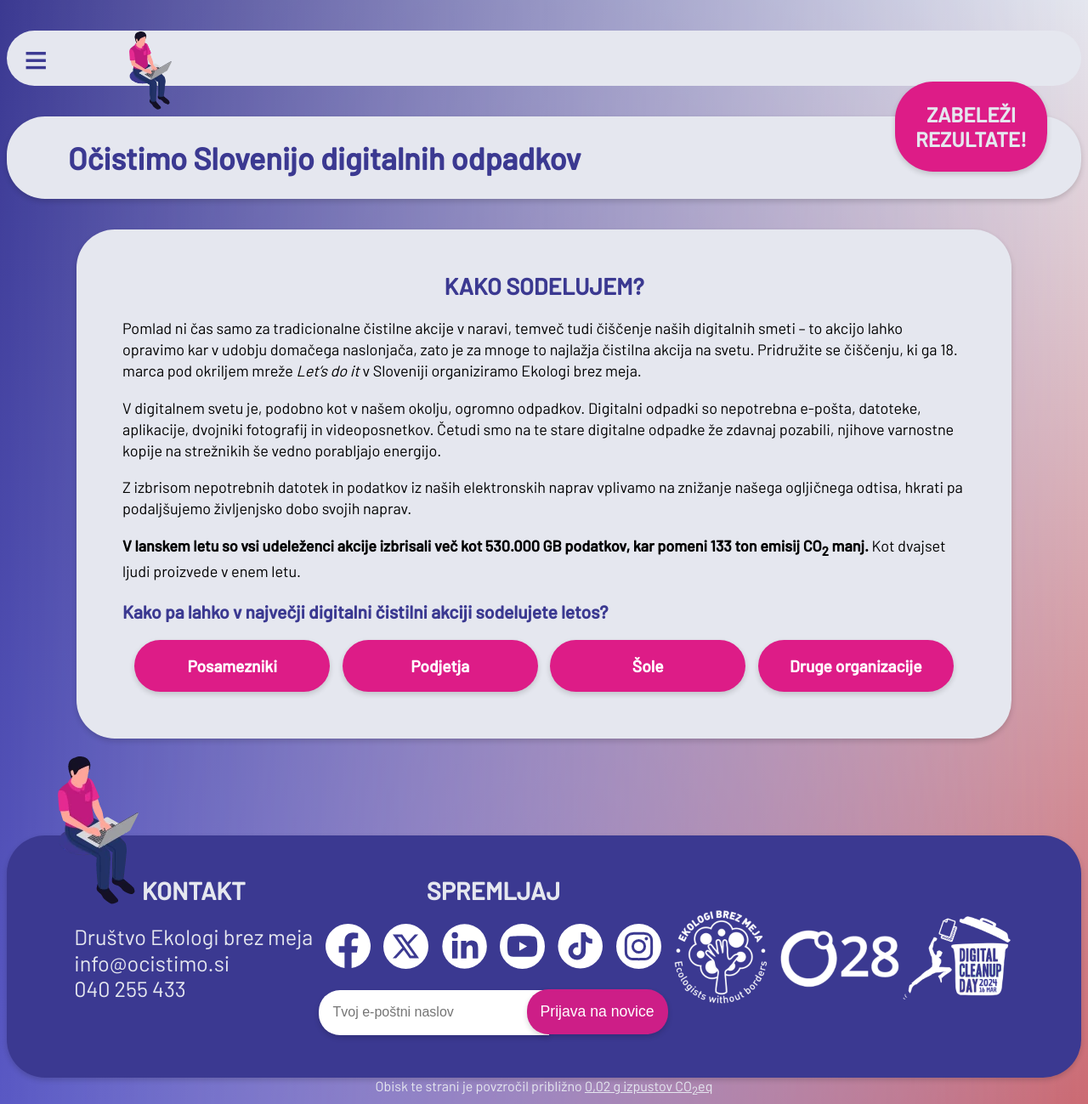
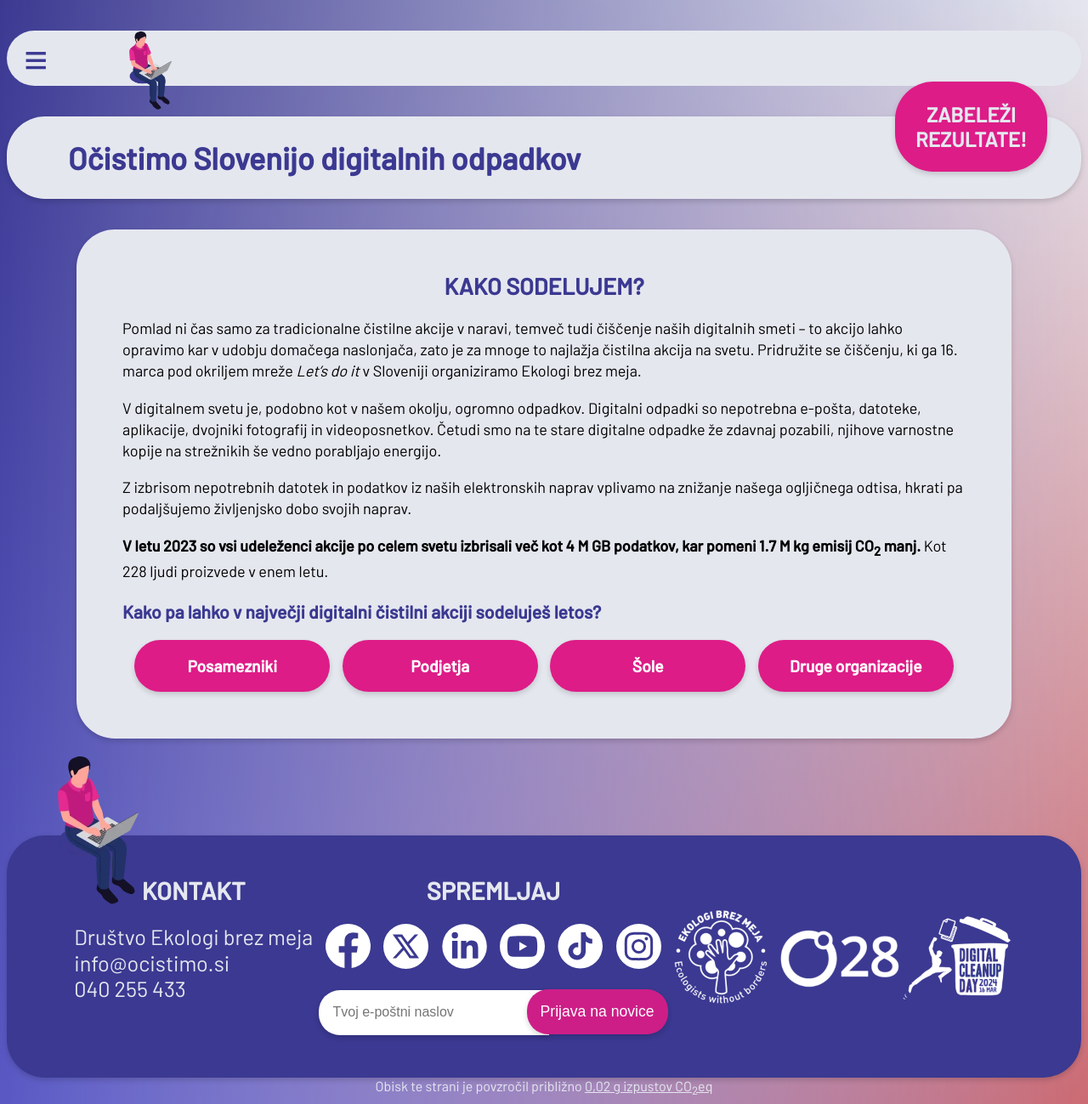
Before and after one commit to ewba/dcd-si, a Jekyll site: the page built from kako-sodelujem.md, in a window 1280 px wide. Shown: the whole page at 85% size. Built offline with Jekyll 4.4.1, drawn with Linux system fonts in a browser that asks for light colours.

Commit message:
Update kako-sodelujem.md

```diff
--- a/kako-sodelujem.md
+++ b/kako-sodelujem.md
@@ -2,18 +2,18 @@
 layout: single-page
 meta-image: assets/img/thumb/Sodeluj.webp
 meta-title: Kako sodelovati pri največji digitalni čistilni akciji?
-meta-description: Lani so vsi udeleženci akcije digitalnega čiščenja izbrisali več kot 530.000 GB podatkov, kar pomeni 133 ton emisij CO<sub>2</sub> manj. Kako sodelujem letos?
+meta-description: Lani so vsi udeleženci akcije digitalnega čiščenja izbrisali več kot 4 M GB podatkov, kar pomeni 1.7M kg emisij CO<sub>2</sub> manj. Kako sodelujem letos?
 title: Kako sodelujem?
 ---
 
-Pomlad ni čas samo za tradicionalne čistilne akcije v naravi, temveč tudi čiščenje naših digitalnih smeti – to akcijo lahko opravimo kar v udobju domačega naslonjača, zato je za mnoge to najlažja čistilna akcija na svetu. Pridružite se čiščenju, ki ga 18. marca pod okriljem mreže *Let’s do it* v Sloveniji organiziramo Ekologi brez meja.
+Pomlad ni čas samo za tradicionalne čistilne akcije v naravi, temveč tudi čiščenje naših digitalnih smeti – to akcijo lahko opravimo kar v udobju domačega naslonjača, zato je za mnoge to najlažja čistilna akcija na svetu. Pridružite se čiščenju, ki ga 16. marca pod okriljem mreže *Let’s do it* v Sloveniji organiziramo Ekologi brez meja.
 
 V digitalnem svetu je, podobno kot v našem okolju, ogromno odpadkov. Digitalni odpadki so nepotrebna e-pošta, datoteke, aplikacije, dvojniki fotografij in videoposnetkov. Četudi smo na te stare digitalne odpadke že zdavnaj pozabili, njihove varnostne kopije na strežnikih še vedno porabljajo energijo.
 
 Z izbrisom nepotrebnih datotek in podatkov iz naših elektronskih naprav vplivamo na znižanje našega ogljičnega odtisa, hkrati pa podaljšujemo življenjsko dobo svojih naprav.
 
-**V lanskem letu so vsi udeleženci akcije izbrisali več kot 530.000 GB podatkov, kar pomeni 133 ton emisij CO<sub>2</sub> manj.** Kot dvajset ljudi proizvede v enem letu.
+**V letu 2023 so vsi udeleženci akcije po celem svetu izbrisali več kot 4 M GB podatkov, kar pomeni 1.7 M kg emisij CO<sub>2</sub> manj.** Kot 228 ljudi proizvede v enem letu.
 
-### Kako pa lahko v največji digitalni čistilni akciji sodelujete letos?
+### Kako pa lahko v največji digitalni čistilni akciji sodeluješ letos?
 
 {% include sodeluj.html %}
```
